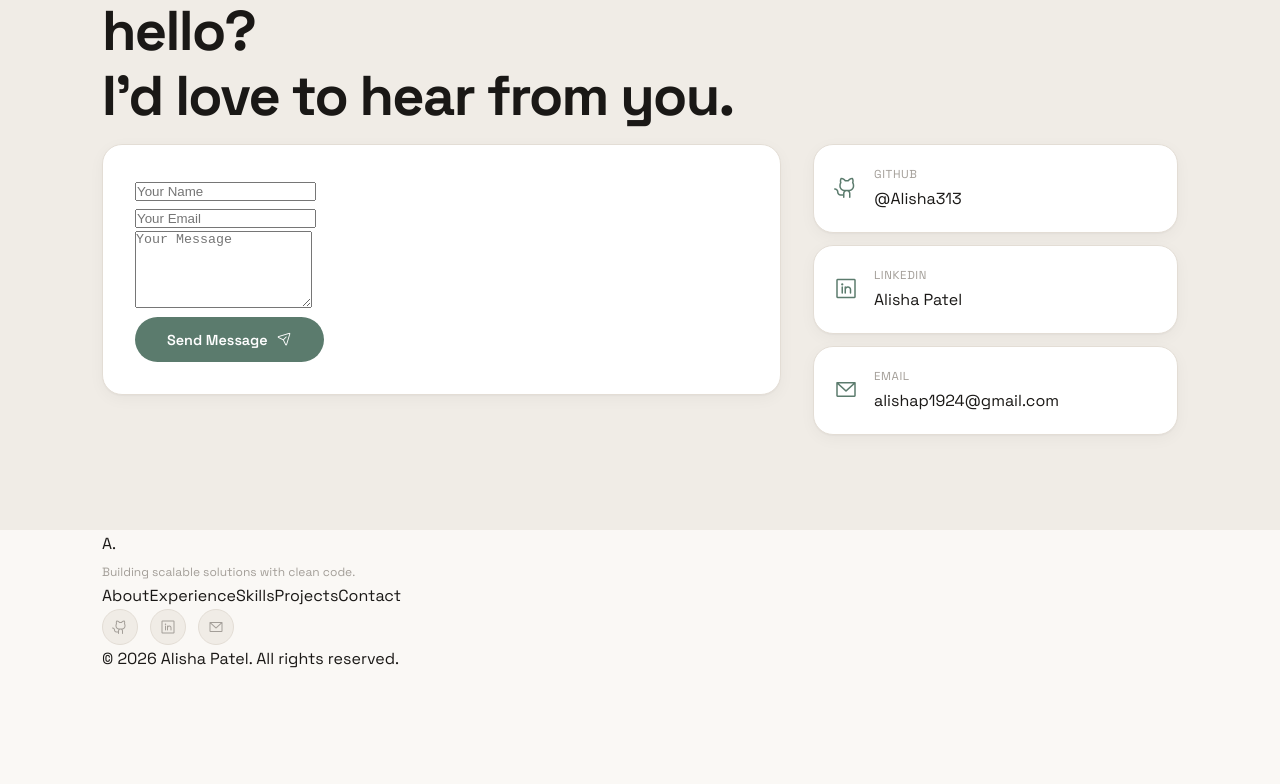
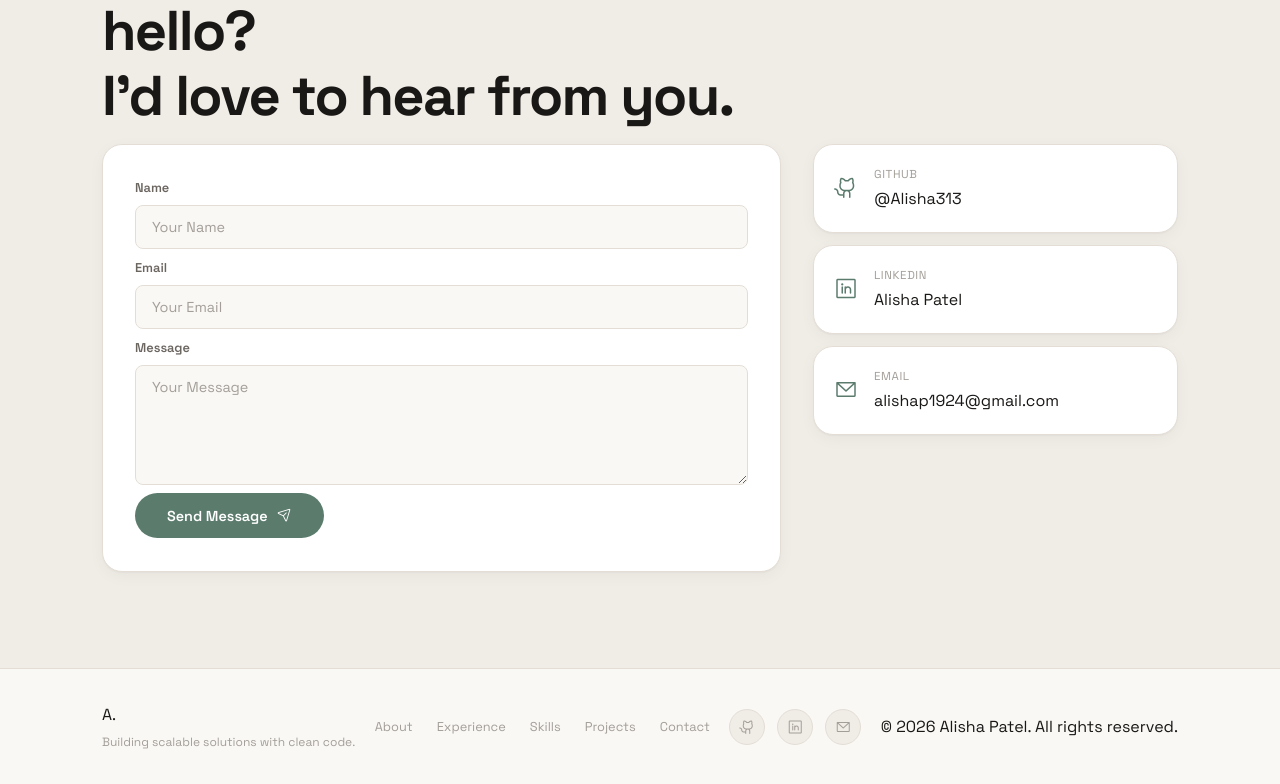
Before and after one commit to Alisha313/Alisha-Portfolio, a React (Vite) app: page / in a window 1280 px wide. Shown: the part 6116-6900 px from the top of the page. Before the commit the page ends 6788 px from the top, so only its background shows below. Built offline with nearby package versions, Linux system fonts and the light colour scheme.

Commit message:
Fix footer nav link spacing and contact form input styling

```diff
--- a/src/components/Contact.jsx
+++ b/src/components/Contact.jsx
@@ -73,32 +73,35 @@ export default function Contact() {
             className="contact-form-modern glass-card"
             onSubmit={handleSubmit}
           >
-            <div className="form-group-modern">
+            <div className="form-field">
+              <label htmlFor="contact-name">Name</label>
               <input
+                id="contact-name"
                 type="text"
                 name="name"
-                className="form-input-modern"
                 placeholder="Your Name"
                 value={form.name}
                 onChange={handleChange}
                 required
               />
             </div>
-            <div className="form-group-modern">
+            <div className="form-field">
+              <label htmlFor="contact-email">Email</label>
               <input
+                id="contact-email"
                 type="email"
                 name="email"
-                className="form-input-modern"
                 placeholder="Your Email"
                 value={form.email}
                 onChange={handleChange}
                 required
               />
             </div>
-            <div className="form-group-modern">
+            <div className="form-field">
+              <label htmlFor="contact-message">Message</label>
               <textarea
+                id="contact-message"
                 name="message"
-                className="form-input-modern"
                 placeholder="Your Message"
                 rows="5"
                 value={form.message}
--- a/src/components/Footer.jsx
+++ b/src/components/Footer.jsx
@@ -22,19 +22,18 @@ export default function Footer() {
   }, [])
 
   return (
-    <footer className="footer">
-      <div className="container footer-inner">
+    <footer className="footer-modern">
+      <div className="container footer-flex">
         <div className="footer-brand">
           <span className="footer-logo">A<span className="accent-dot">.</span></span>
-          <p className="footer-tagline">Building scalable solutions with clean code.</p>
+          <p>Building scalable solutions with clean code.</p>
         </div>
 
-        <nav className="footer-nav">
+        <nav className="footer-links">
           {FOOTER_LINKS.map((link) => (
             <a
               key={link.label}
               href={link.href}
-              className="footer-link"
               onClick={(e) => smoothScroll(e, link.href)}
             >
               {link.label}
@@ -49,7 +48,7 @@ export default function Footer() {
               href={s.href}
               target="_blank"
               rel="noopener noreferrer"
-              className="footer-social-icon"
+              className=""
               aria-label={s.label}
             >
               <i className={`ph ${s.icon}`} />
```
